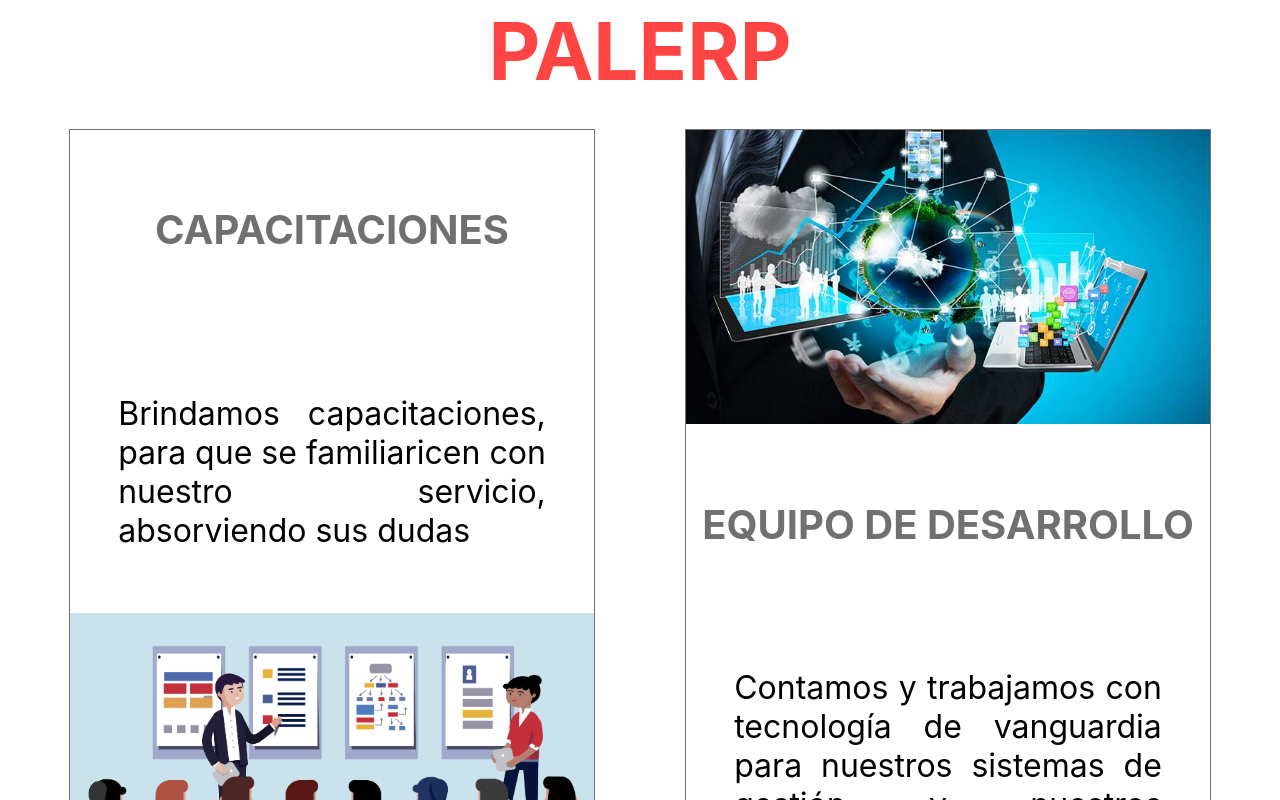
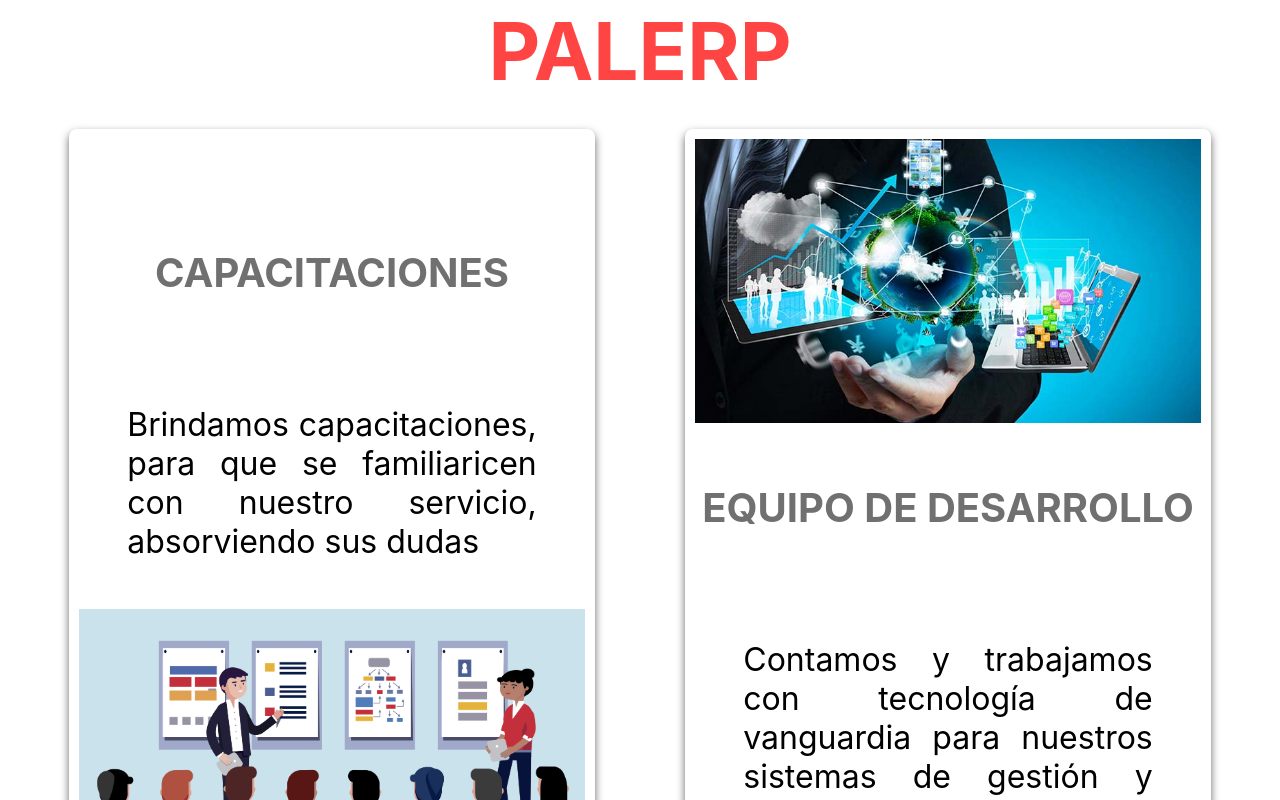
Before and after one commit to paleconsultores/website-palerp, a React (Create React App) app: page / in a window 1280 px wide. Shown: the part 3760-4560 px from the top of the page. Built offline with nearby package versions, Linux system fonts and the light colour scheme.

Commit message:
configuracion de footer

```diff
--- a/src/components/App/Home/2-Body/5-Services/CardService/CardService.css
+++ b/src/components/App/Home/2-Body/5-Services/CardService/CardService.css
@@ -1,11 +1,19 @@
 /* Card Service component */
 .card-service {
   box-sizing: border-box;
-  border: 1px solid #707070;
   width: 90%;
   justify-self: center;
   display: grid;
   grid-template-rows: repeat(3, auto);
+
+  padding: 0.63rem;
+  background: #FFFFFF;
+  box-shadow: 0 4px 8px 0 rgba(0, 0, 0, 0.60);
+  border-radius: 8px 8px 8px 8px;
+  overflow: hidden;
+  align-content: center;
+  align-items: center;
+
 }
 
 /* title of CardService component */
--- a/src/components/App/Home/3-Footer/Footer.js
+++ b/src/components/App/Home/3-Footer/Footer.js
@@ -37,8 +37,8 @@ export const Footer = () => {
             </div>
         </div>
       </div>
-      <div>
-        <h1>2019 PALERP</h1>
+      <div className="copyrigth">
+        <h1>Copyright © 2019 Pale Consultores</h1>
       </div>
       <div></div>
     </footer>
```
